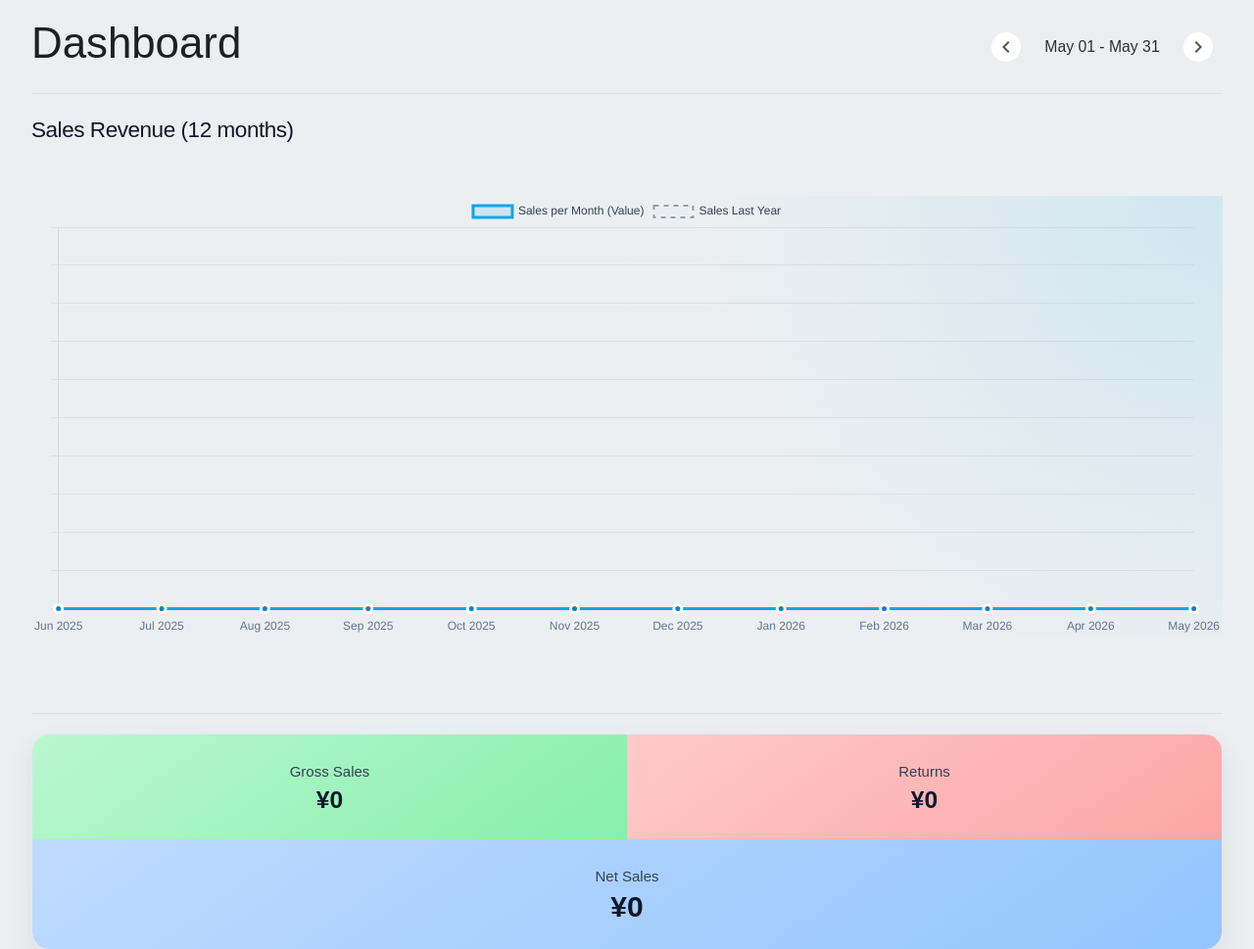
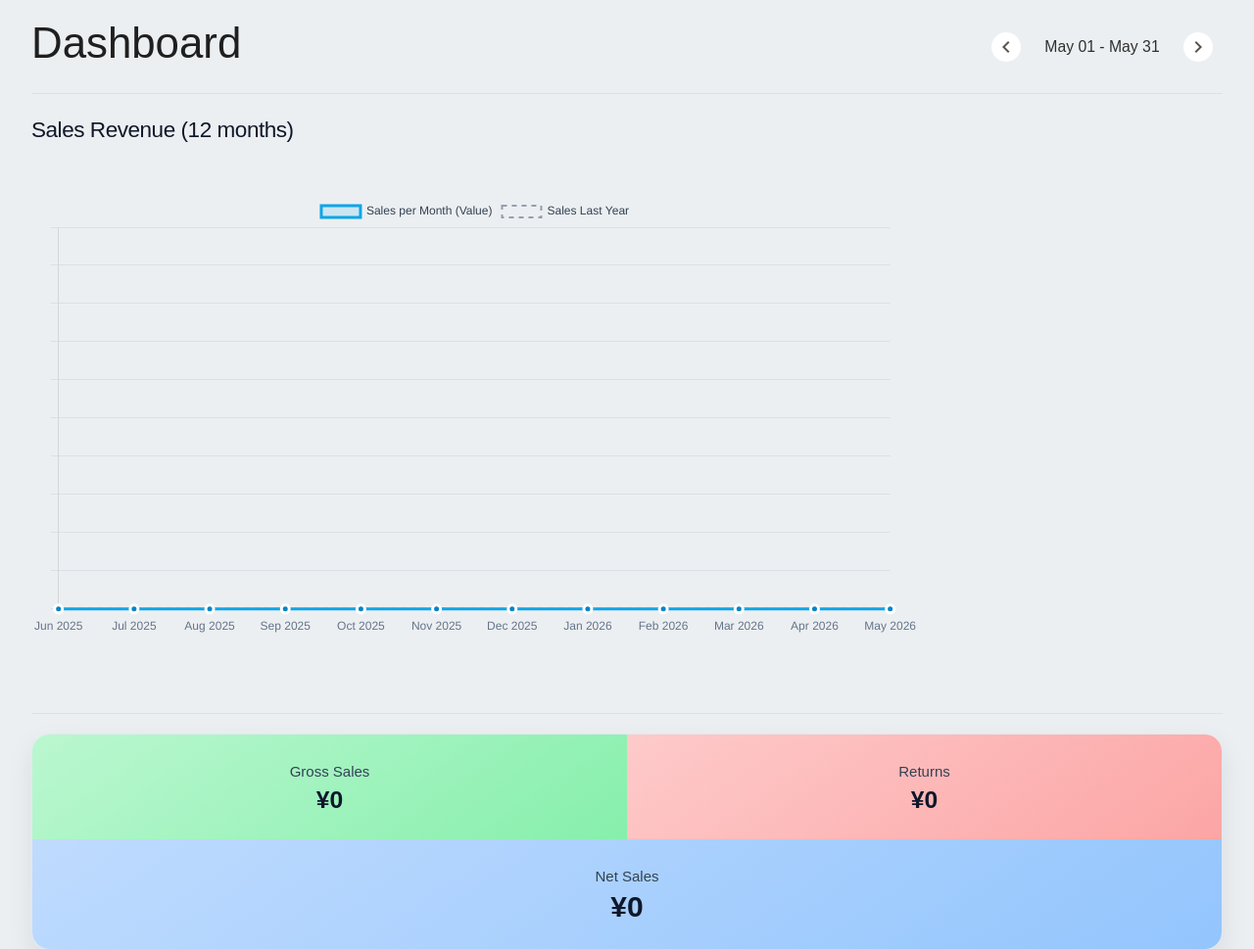
Before and after one commit to westdaddy/progressplanner, a Django app: page / in a window 1280 px wide. Shown: the part 202-1171 px from the top of the page at 98% size. Run offline with Django 4.2, Linux system fonts and the light colour scheme; data that the repository does not hold is empty; parts of the project's set-up code (start-up, migrations or seed data) failed here and were passed over; some web fonts are replaced.

Commit message:
style changes

```diff
--- a/inventory/static/styles.css
+++ b/inventory/static/styles.css
@@ -2559,7 +2559,6 @@ p.box-title.large {
 }
 
 .home-modern__chart-shell {
-  background: radial-gradient(circle at top right, rgba(14, 165, 233, 0.12), transparent 42%);
   padding: 0rem;
 }
 
--- a/inventory/templates/inventory/home.html
+++ b/inventory/templates/inventory/home.html
@@ -23,7 +23,7 @@
   <div class="row home-modern">
 
     <!-- SALES LINE CHART -->
-    <div class="col s12">
+    <div class="col s12 m12 l9">
         <p class="box-title large home-modern__chart-title">Sales Revenue (12 months)</p>
 
           <!-- Top: Line Chart with colored background -->
@@ -34,6 +34,10 @@
             </div>
           </div>
       </div>
+    </div>
+
+    <div class="col s12 m12 l3">
+
     </div>
 
     <div class="filter-divider"></div>
```
